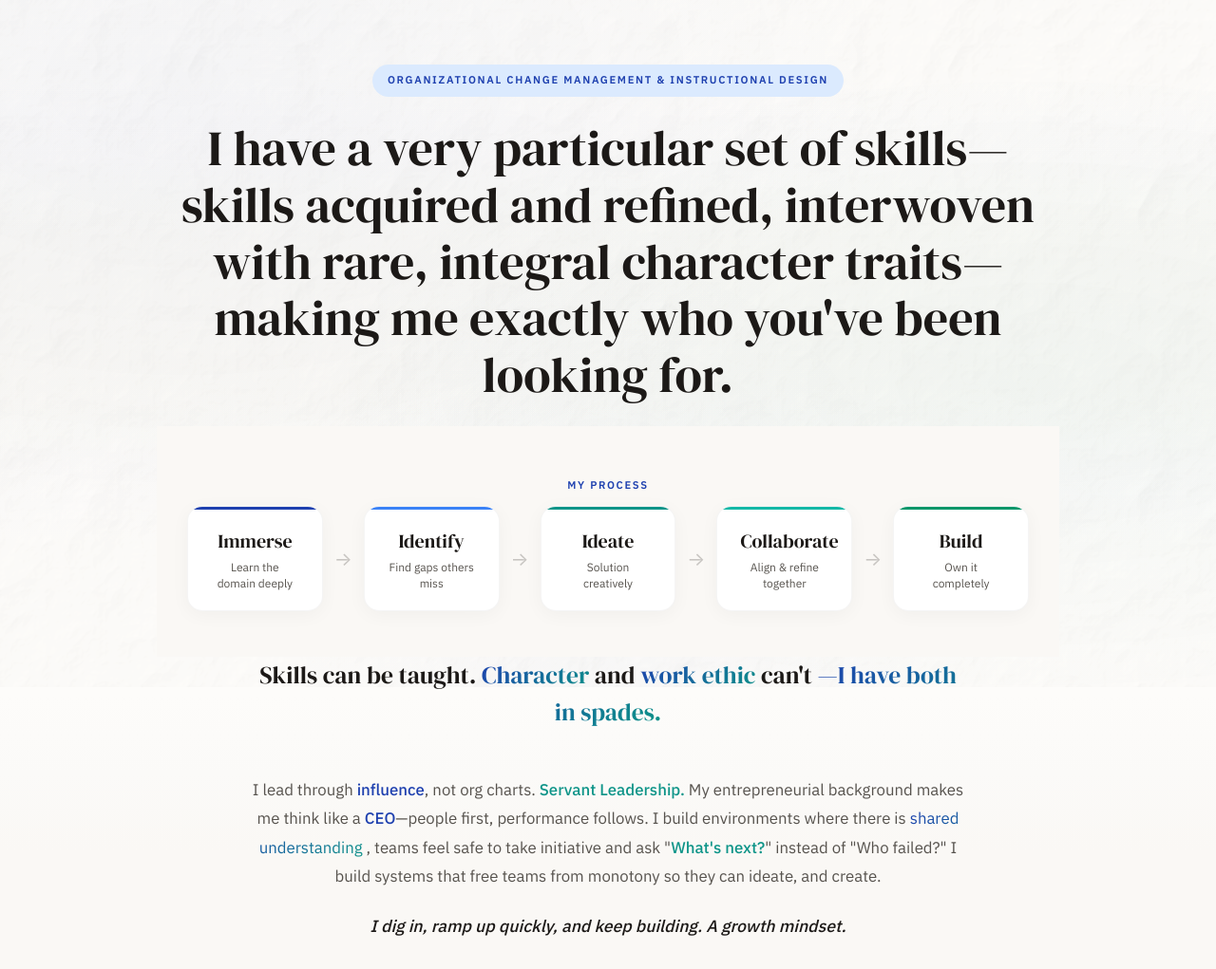
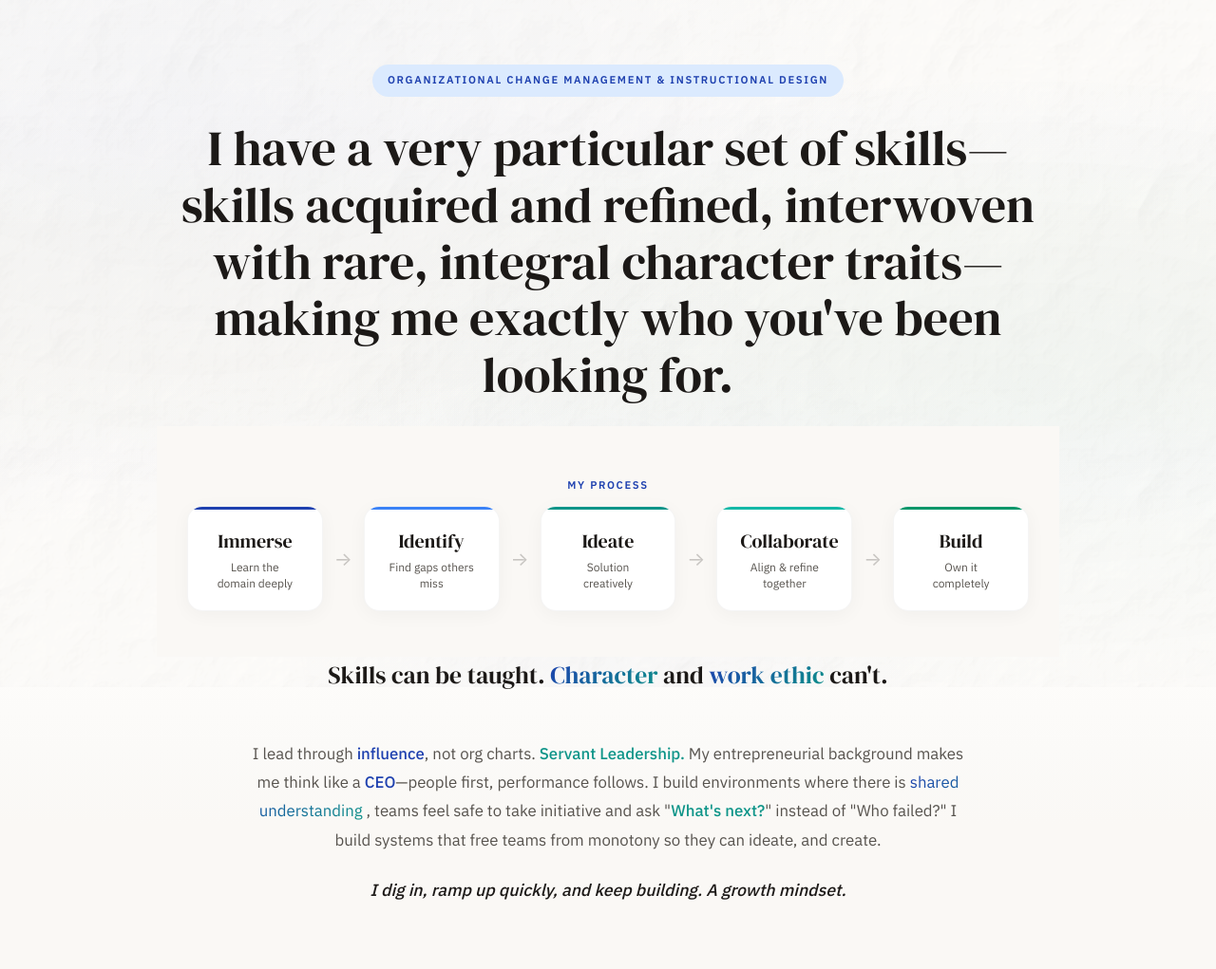
Before and after one commit to saavychristie/christiesaavedra.github.io, a plain HTML site: page index.html in a window 1280 px wide. Shown: the part 76-1097 px from the top of the page at 95% size. Drawn offline with Linux system fonts and the light colour scheme.

Commit message:
removal of "I have both in spades"

```diff
--- a/index.html
+++ b/index.html
@@ -1501,7 +1501,7 @@
   </section>
 
 <p class="hero-statement">
-          Skills can be taught. <span class="highlight"> Character </span> and <span class="highlight"> work ethic </span> can't <span class="highlight"> —I have both in spades. </span>
+          Skills can be taught. <span class="highlight"> Character </span> and <span class="highlight"> work ethic </span> can't.
         </p>
 <!-- Second headline -->
     <p class="hero-body">
```
